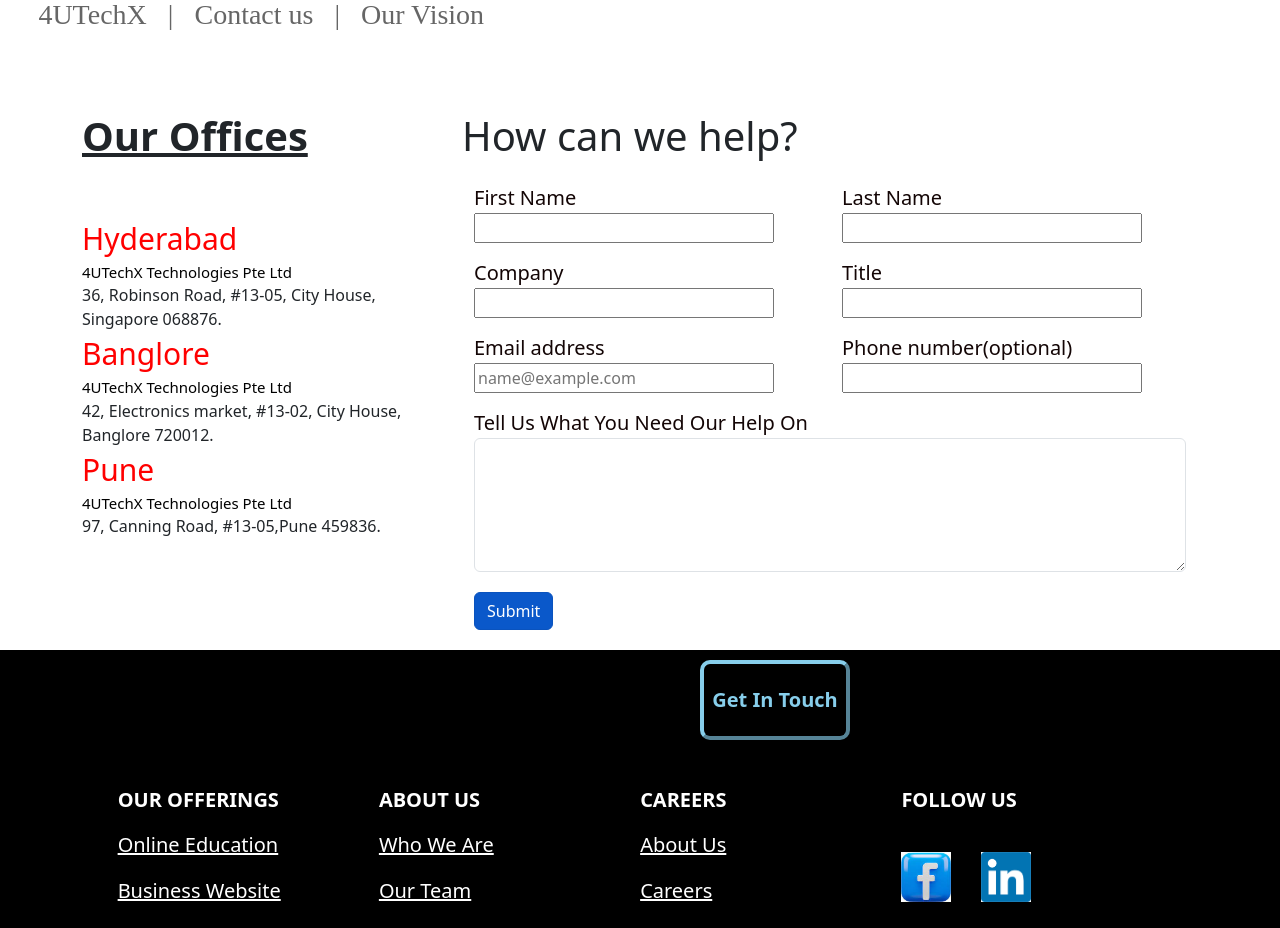
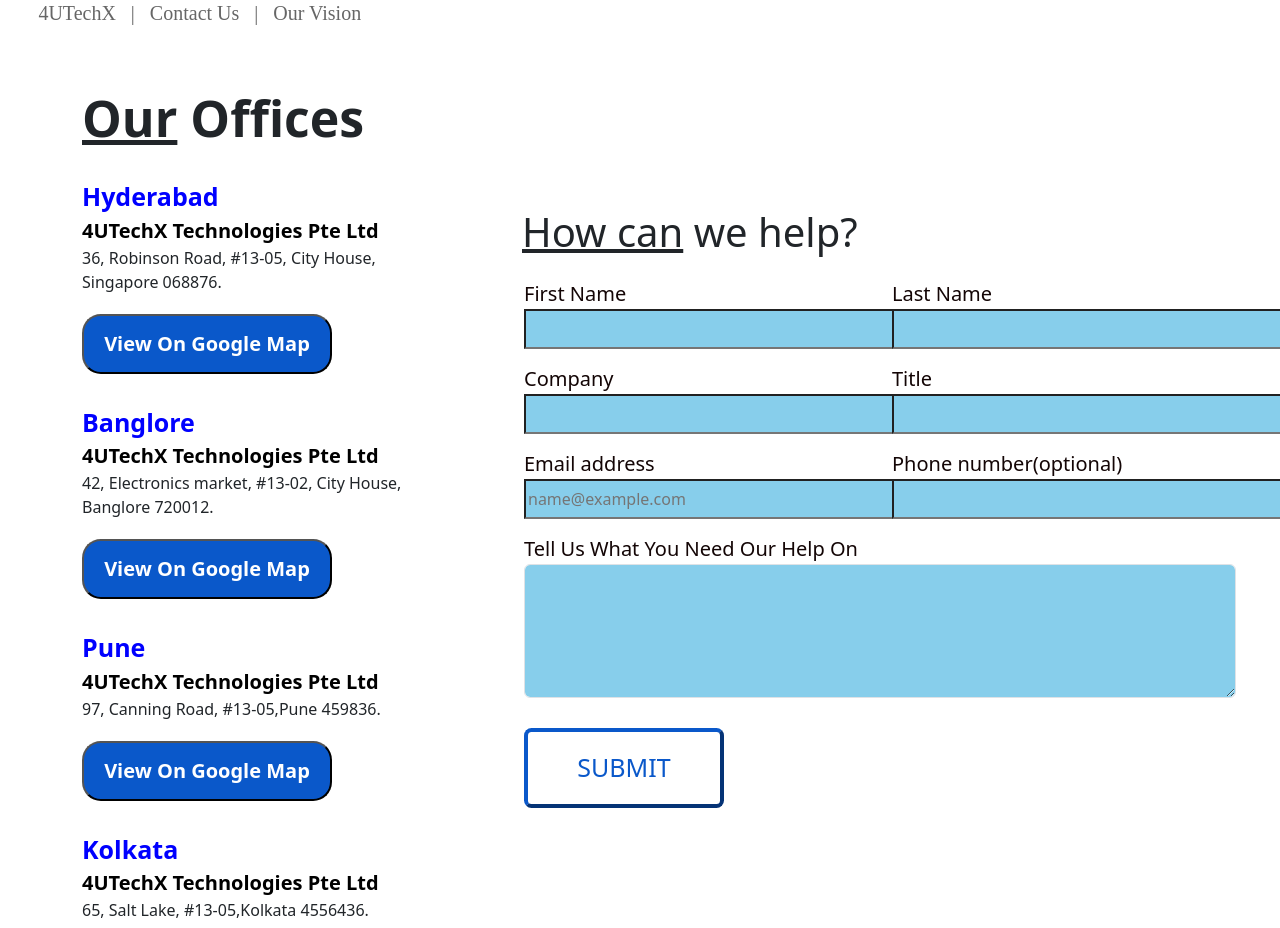
Before and after one commit to 4utechx/4UTechX, an Angular app in the folder 4UTechX/: page /contactus in a window 1280 px wide. Shown: the part 592-1520 px from the top of the page. Built offline with nearby package versions, Linux system fonts and the light colour scheme.

Commit message:
modification done in contact Css

```diff
--- a/4UTechX/src/app/contact-us/contact-us.component.html
+++ b/4UTechX/src/app/contact-us/contact-us.component.html
@@ -1,12 +1,5 @@
 <img src="../../assets/img/contact us image.jpg" height="500px" width="100%">
-<div class="ourVision">
-  <h3> <span>4UTechX</span>&nbsp;&nbsp;
-    <span>|</span>&nbsp;&nbsp;
-    <span>Contact us</span>&nbsp;&nbsp;
-    <span>|</span>&nbsp;&nbsp;
-    <span>Our Vision</span>&nbsp;&nbsp;
-  </h3>
-</div><br><br><br>
+<span class="ourVision">4UTechX &nbsp; | &nbsp; Contact Us &nbsp; | &nbsp; Our Vision</span>
 <!-- <div class="address">
 <h1><u><b>Our Offices</b></u></h1><br><br>
 
@@ -17,28 +10,37 @@
 </div>
 
 </div> -->
-<div class="container">
+<div class="container DivWidth">
   <div class="row">
     <div class="col-sm-4 col-md-4 col-lg-4 col-xl-4">
-      <h1><u><b>Our Offices</b></u></h1><br><br>
-      <div class="address">
+      <h1 class="Ouroffice"><u>Our</u> Offices</h1>
+      <div>
         <div class="cityHeader">Hyderabad</div>
         <div class="brandTitle">4UTechX Technologies Pte Ltd</div>
         <div class="addressTitle">36, Robinson Road, #13-05, City House, Singapore 068876.</div>
+        <button type="button" class="contactBtn">View On Google Map</button>
       </div>
       <div class="address">
         <div class="cityHeader">Banglore</div>
         <div class="brandTitle">4UTechX Technologies Pte Ltd</div>
         <div class="addressTitle">42, Electronics market, #13-02, City House, Banglore 720012.</div>
+        <button type="button" class="contactBtn">View On Google Map</button>
       </div>
       <div class="address">
         <div class="cityHeader">Pune</div>
         <div class="brandTitle">4UTechX Technologies Pte Ltd</div>
         <div class="addressTitle">97, Canning Road, #13-05,Pune 459836.</div>
+        <button type="button" class="contactBtn">View On Google Map</button>
+      </div>
+      <div class="address">
+        <div class="cityHeader">Kolkata</div>
+        <div class="brandTitle">4UTechX Technologies Pte Ltd</div>
+        <div class="addressTitle">65, Salt Lake, #13-05,Kolkata 4556436.</div>
+        <button type="button" class="contactBtn">View On Google Map</button>
       </div>
     </div>
     <div class="col-sm-8 col-md-8 col-lg-8 col-xl-8">
-      <h1>How can we help?</h1>
+      <h1 class="canHelp"><u>How can</u> we help?</h1>
       <div class="container">
         <div class="row">
           <div class="col-sm-6 col-md-6 col-lg-6 col-xl-6">
@@ -71,12 +73,13 @@
           </div>
         </div>
 
-        <div class="row btnClass">
+        <button type="button" class="FormBtn">SUBMIT</button>
+        <!-- <div class="row btnClass">
           <div class="col-sm-4 col-md-4 col-lg-4 col-xl-4">
           <input type="checkbox" class="btn-check" id="btn-check-2" checked autocomplete="off">
           <label class="btn btn-primary" for="btn-check-2">Submit</label>
           </div>
-        </div>
+        </div> -->
       </div>
 
 
--- a/4UTechX/src/app/contact-us/contact-us.component.scss
+++ b/4UTechX/src/app/contact-us/contact-us.component.scss
@@ -6,28 +6,77 @@
     color: #666 !important;
     margin-left: 3%;
 }
-
+.DivWidth{
+    height: 1050px;
+}
+.Ouroffice {
+    margin-top: 60px;
+    font-size: 50px;
+    font-weight: bold;
+    margin-right: 40px;
+}
 .cityHeader{
-    color:red;
-    font-size: 30px;
-    font-weight: 100px !important;
+    color:blue;
+    font-size: 25px;
+    font-weight: bold !important;
     font-style: normal;
+    margin-top: 30px;
 }
 .brandTitle{
     color:black;
-    font-size: 15px;
-    font-weight: 100px !important;
-    font-style: normal;
+    font-size: 20px;
+    font-weight: bold;
+
+}
+
+.addressTitle{
+    font-size: 16px;
+}
+.contactBtn{
+    background-color:#0a58ca;
+    width: 250px;
+    height: 60px;
+    border-radius: 0.5cm;
+    font-weight: bold;
+    font-size: 20px;
+    margin-top: 20px;
+    color: white;
+}
+
+.canHelp {
+    margin-top: 180px;
+    margin-left: 60px;
+
 }
 .contactHeading{
     color:rgb(19, 5, 5);
     font-size: 20px;
     padding-top: 15px;
+    margin-left: 50px;
 }
 .contentInput{
-    width:300px;
+    width:400px;
+    height: 40px;
+    margin-left: 50px;
+    background-color:skyblue;
 }
 .btnClass{
   padding-top: 20px;
   padding-bottom: 20px;
 }
+.form-control{
+    margin-left: 50px;
+    background-color: skyblue;
+}
+.FormBtn {
+    height: 80px;
+    width: 200px;
+    border-color: #0a58ca;
+    font-size: 25px;
+    background-color: white;
+    color:#0a58ca ;
+    border-radius: 0.2cm;
+    border-width: 4PX;
+    margin-left: 50px;
+    margin-top: 30px;
+}
```
